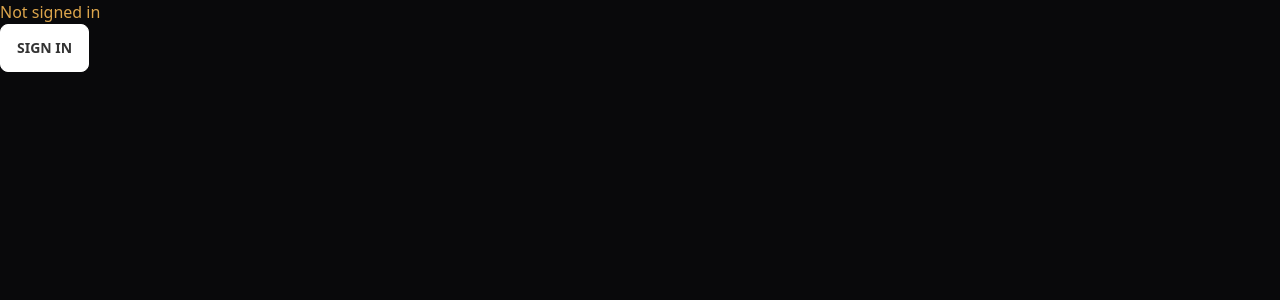
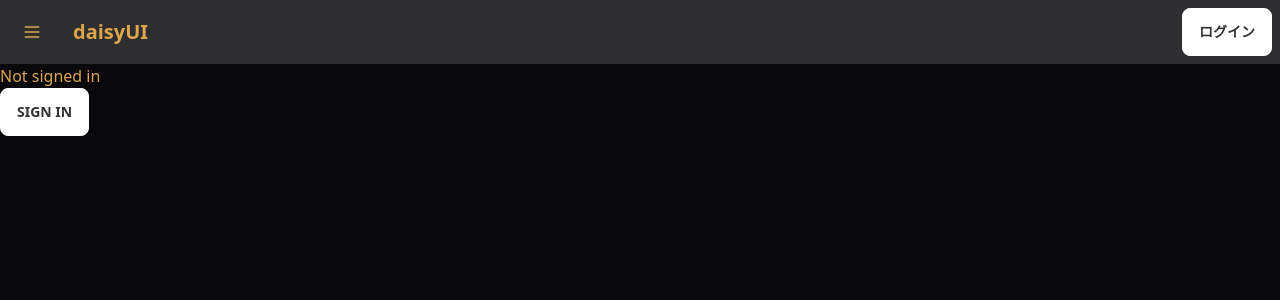
Before and after one commit to MogamiTsuchikawa/self-management-site, a Next.js app: page / in a window 1280 px wide. Shown: the top 300 px of the page. Built offline with nearby package versions, Linux system fonts and the light colour scheme; no server answers.

Commit message:
Headerの作成

```diff
--- /dev/null
+++ b/components/common/Header.tsx
@@ -0,0 +1,106 @@
+import { useSession, signIn, signOut } from "next-auth/react";
+import Link from "next/link";
+
+type Props = {
+  children: React.ReactNode;
+};
+const Header = ({ children }: Props) => {
+  const { data: session } = useSession();
+  return (
+    <>
+      <div>
+        <div className="drawer">
+          <input id="my-drawer" type="checkbox" className="drawer-toggle" />
+          <div className="drawer-content">
+            <Navbar />
+            {children}
+          </div>
+          <div className="drawer-side">
+            <label htmlFor="my-drawer" className="drawer-overlay"></label>
+            {session ? (
+              <>
+                <ul className="menu p-4 w-80 bg-base-100 text-base-content">
+                  <li>
+                    <Link href="/">トップ</Link>
+                  </li>
+                  <li>
+                    <Link href="/task">タスク管理</Link>
+                  </li>
+                  <li>
+                    <Link href="/room">土川家状態</Link>
+                  </li>
+                </ul>
+              </>
+            ) : (
+              <label className="menu p-4 w-80 bg-base-100 text-base-content">
+                ログインしてください
+              </label>
+            )}
+          </div>
+        </div>
+      </div>
+    </>
+  );
+};
+
+export default Header;
+
+const Navbar = () => {
+  const { data: session } = useSession();
+  return (
+    <div className="navbar bg-base-300">
+      <div className="flex-none">
+        <label
+          htmlFor="my-drawer"
+          className="btn btn-square btn-ghost drawer-button"
+        >
+          <svg
+            xmlns="http://www.w3.org/2000/svg"
+            fill="none"
+            viewBox="0 0 24 24"
+            className="inline-block w-5 h-5 stroke-current"
+          >
+            <path
+              strokeLinecap="round"
+              strokeLinejoin="round"
+              strokeWidth="2"
+              d="M4 6h16M4 12h16M4 18h16"
+            ></path>
+          </svg>
+        </label>
+      </div>
+      <div className="flex-1">
+        <a className="btn btn-ghost normal-case text-xl">daisyUI</a>
+      </div>
+      <div className="flex-none">
+        {session ? (
+          <div className="dropdown dropdown-end">
+            <label tabIndex={0} className="btn btn-ghost btn-circle avatar">
+              <div className="w-10 rounded-full">
+                <img src={session.user?.image!} />
+              </div>
+            </label>
+            <ul
+              tabIndex={0}
+              className="menu menu-compact dropdown-content mt-3 p-2 shadow bg-base-300 rounded-box w-52"
+            >
+              <li>
+                <a className="justify-between">Profile</a>
+              </li>
+              <li>
+                <a>Settings</a>
+              </li>
+              <li>
+                <a onClick={() => signOut()}>Logout</a>
+              </li>
+            </ul>
+          </div>
+        ) : (
+          <button className="btn btn-primary" onClick={() => signIn()}>
+            ログイン
+          </button>
+        )}
+      </div>
+    </div>
+  );
+};
--- /dev/null
+++ b/lib/common.ts
@@ -0,0 +1,4 @@
+export const baseURL =
+  process.env.NODE_ENV === "production"
+    ? "https://manage.mogami.dev"
+    : "http://localhost:3000";
--- a/pages/_app.tsx
+++ b/pages/_app.tsx
@@ -1,10 +1,13 @@
 import "@/styles/globals.css";
 import type { AppProps } from "next/app";
 import { SessionProvider } from "next-auth/react";
+import Header from "@/components/common/Header";
 export default function App({ Component, pageProps }: AppProps) {
   return (
     <SessionProvider session={pageProps.session}>
-      <Component {...pageProps} />
+      <Header>
+        <Component {...pageProps} />
+      </Header>
     </SessionProvider>
   );
 }
```
